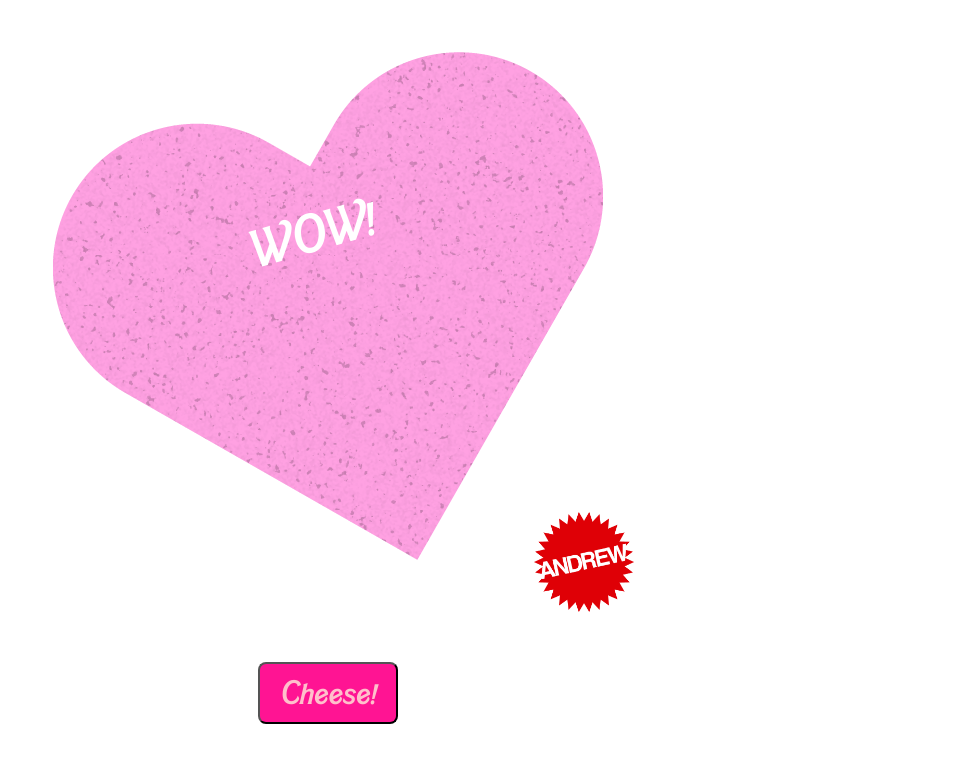
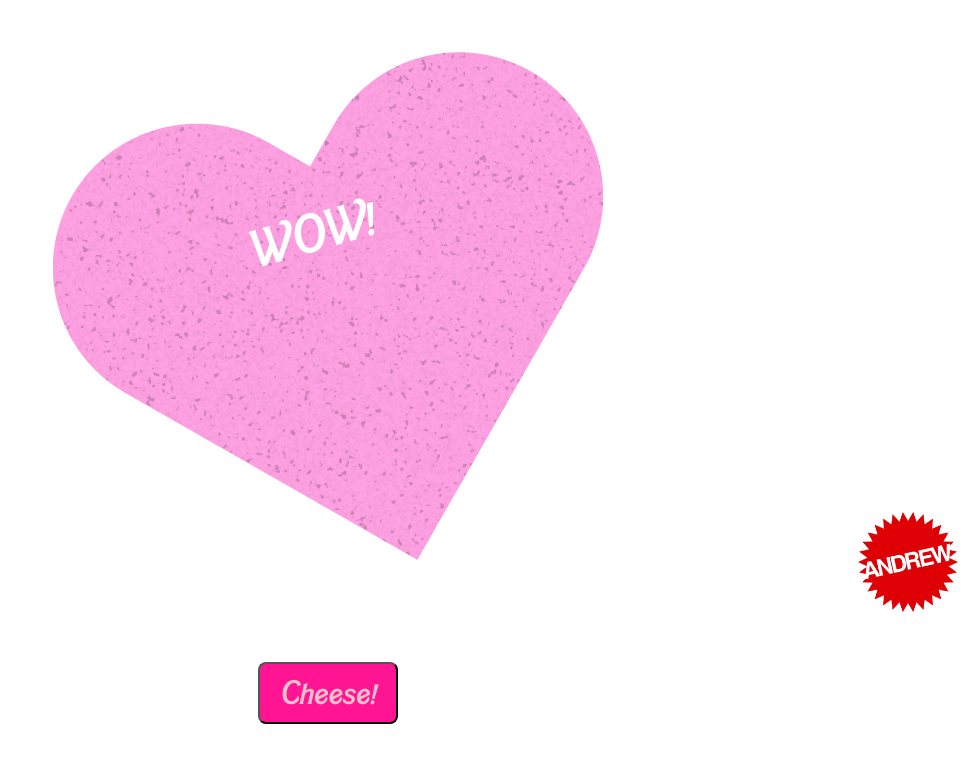
Before and after one commit to andrewventura/andrewventura.github.io, a Jekyll site: the page bb.html, which Jekyll copies as it is, in a window 1280 px wide. Shown: the top 763 px of the page, without its empty margins (312-1280 px from the left). Built offline with Jekyll 4.4.1, drawn with Linux system fonts in a browser that asks for light colours.

Commit message:
Update bb.html

```diff
--- a/bb.html
+++ b/bb.html
@@ -30,7 +30,7 @@
 		#sc { flex-grow: 0; background-color: #FFFFFF; width: 80% }
 		#hoolda { width: 90%; background: no-repeat center url("img/bh.png"); position: absolute; padding-left: 10px; background-size: contain; }
 		textarea { wrap:off; border: 0; columns:1; text-align:center; text-transform:uppercase; line-height:1.2em; resize:none; font-family:"bb",verdana; font-size: 3em; display:block; background:none; color: #FFF; margin: 90% auto; transform: rotate(-16deg); width: 85%; height: 3.9em; padding: 5px 0 5px 20px;}
-		#an { position: absolute; margin-top: 75vh; }
+		#an { position: absolute; margin-top: 75vh; right: 10px }
 		@media screen and (min-width: 612px) {
 			.box, .shell { display: flex; flex-direction: column; align-items: center; justify-content: center; max-width: 612px; margin: 0 auto;}
 			#sc { flex-grow: 0; background-color: #FFFFFF; min-height:612px; }
```
